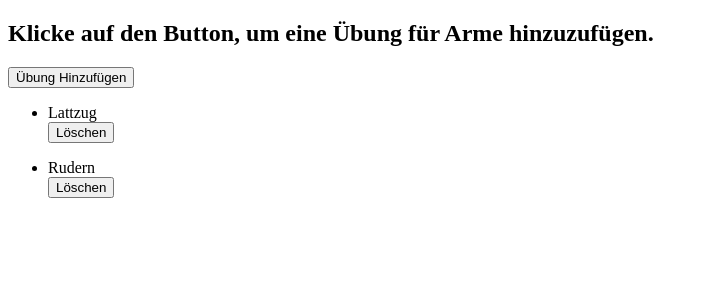
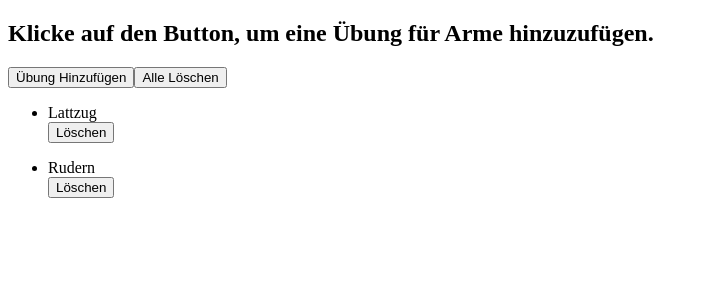
Before and after one commit to ElyasJabari/MyGymPlan, a React (Vite) app: page /exercises/Arme in a window 1280 px wide. Shown: the top 300 px of the page, without its empty margins (0-708 px from the left). Built offline with nearby package versions, Linux system fonts and the light colour scheme.

Commit message:
add localStorage

```diff
--- a/src/Components/Exercises.jsx
+++ b/src/Components/Exercises.jsx
@@ -1,13 +1,23 @@
-import { useState } from "react";
+import { useEffect, useState } from "react";
 import { useParams } from "react-router-dom";
 import "../Index.css";
 
 export default function Exercises() {
   const { name } = useParams();
-  const [exercises, setExercises] = useState([
-    { id: 1, name: "Lattzug", weight: 27, set: 3 },
-    { id: 2, name: "Rudern", weight: 2, set: 4 },
-  ]);
+
+  const [exercises, setExercises] = useState(() => {
+    const saved = localStorage.getItem("exercises");
+    return saved
+      ? JSON.parse(saved)
+      : [
+          { id: 1, name: "Lattzug", weight: 27, set: 3 },
+          { id: 2, name: "Rudern", weight: 2, set: 4 },
+        ];
+  });
+  useEffect(() => {
+    localStorage.setItem("exercises", JSON.stringify(exercises));
+  }, [exercises]);
+
   const [isOpen, setIsOpen] = useState(false);
   const [excercisName, setExercisName] = useState("");
   const [exercisWeight, setExercisWeight] = useState("");
@@ -32,6 +42,7 @@ export default function Exercises() {
     <div>
       <h2>Klicke auf den Button, um eine Übung für {name} hinzuzufügen.</h2>
       <button onClick={() => setIsOpen(true)}>Übung Hinzufügen</button>
+      <button onClick={() => setExercises([])}>Alle Löschen</button>
 
       {exercises.map((e) => (
         <ul key={e.id}>
@@ -53,7 +64,6 @@ export default function Exercises() {
               X
             </button>
 
-            <input type="Number" placeholder="Id" />
             <input
               type="text"
               placeholder="Neue Übung"
```
